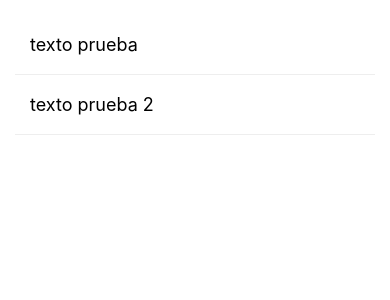
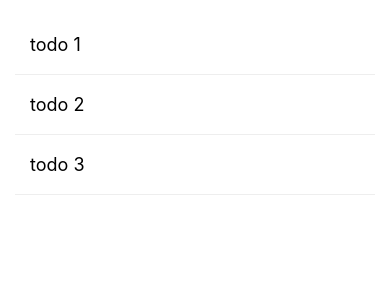
Before and after one commit to tatooin6/react-redux-native, a React Native app: screen / in a window 390 px wide. Shown: the top 300 px of the page. Built offline with nearby package versions, Linux system fonts and the light colour scheme.

Commit message:
133 Conectando nuestro primer componente

```diff
--- a/src/index.js
+++ b/src/index.js
@@ -1,5 +1,6 @@
 import React from 'react'
 import { StyleSheet, View, FlatList } from 'react-native';
+import { connect } from 'react-redux'
 import ListItem from './components/ListItem'
 
 const styles = StyleSheet.create({
@@ -15,12 +16,7 @@ const styles = StyleSheet.create({
   }
 });
 
-const data = [
-  { id: 1, desc: 'texto prueba', completed: false},
-  { id: 2, desc: 'texto prueba 2', completed: false},
-]
-
-export default () => {
+const App = ({ data }) => {
   return (
     <View style={styles.container}>
       <FlatList
@@ -32,3 +28,13 @@ export default () => {
     </View>
   )
 }
+
+// funcion que recibetodo el estado de la aplicacion
+// retorna los valores que quieremos que aparezcan en los props del componente
+const mapStateToProps = state => {
+  return {data: state.todos}
+}
+
+// primera vez que llamamos a connect le pasamos mapStateToProps
+// la segunda vez que la llamamos le pasamos el componente que queremos conectar
+export default connect(mapStateToProps)(App)
```
